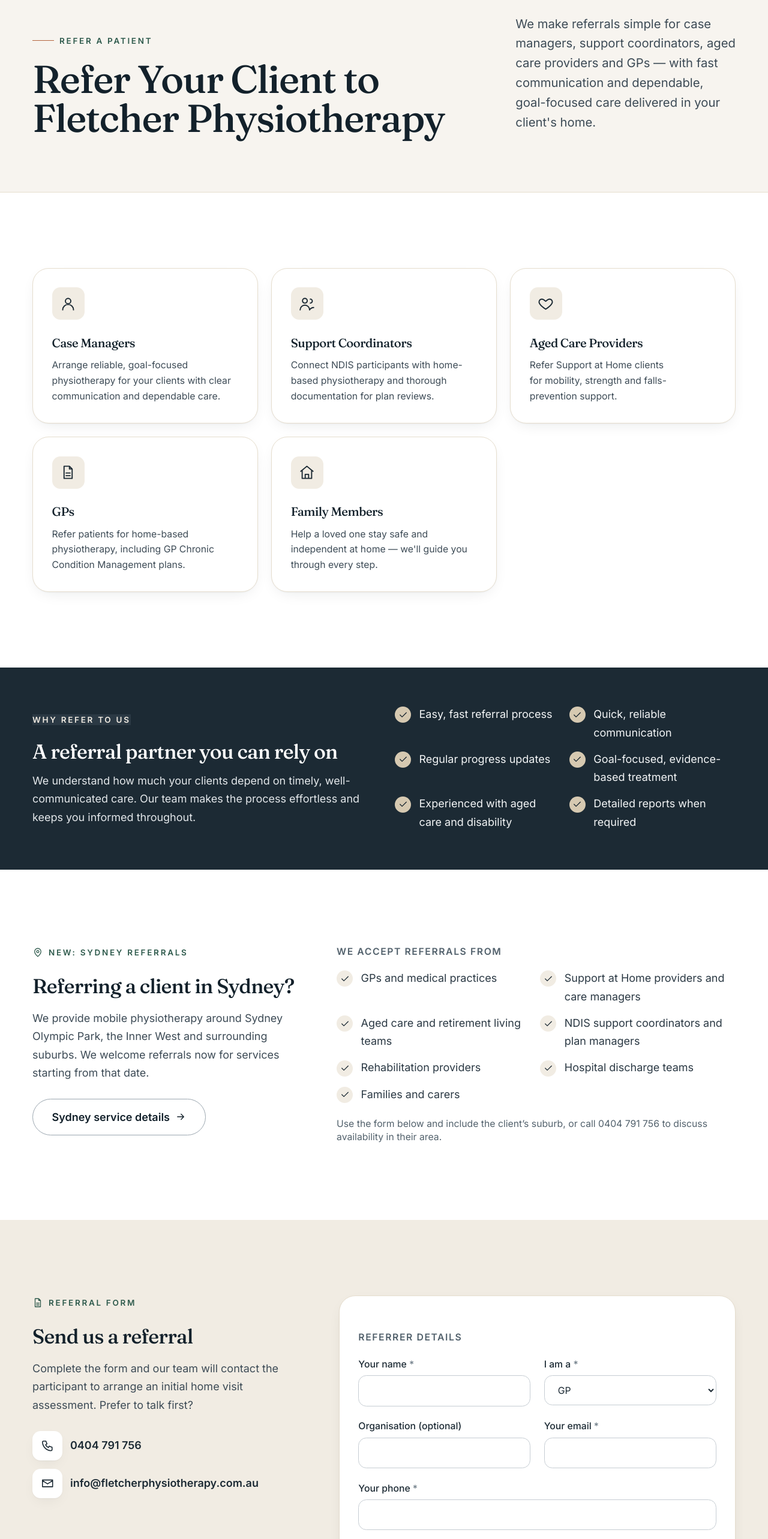
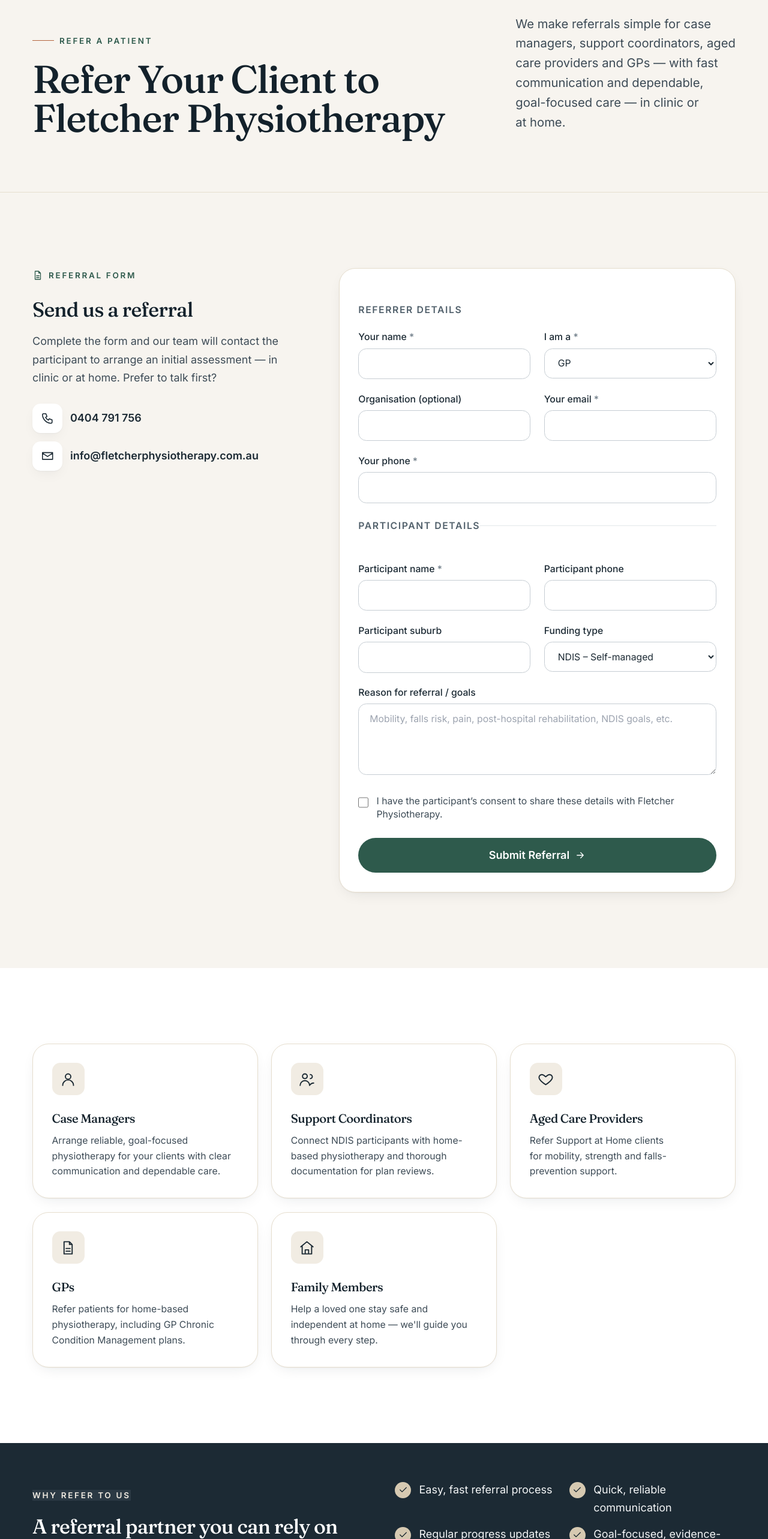
Before and after one commit to Trackrecord-pixel/Fletcher-physiotherapy-website, a Next.js app: page /refer-a-patient in a window 1280 px wide. Shown: the part 234-2800 px from the top of the page at 60% size. Built offline with nearby package versions, Linux system fonts and the light colour scheme.

Commit message:
Add files via upload

```diff
--- a/app/refer-a-patient/page.tsx
+++ b/app/refer-a-patient/page.tsx
@@ -54,12 +54,42 @@
       <PageHero
         eyebrow="Refer a Patient"
         title="Refer Your Client to Fletcher Physiotherapy"
-        intro="We make referrals simple for case managers, support coordinators, aged care providers and GPs — with fast communication and dependable, goal-focused care delivered in your client's home."
+        intro="We make referrals simple for case managers, support coordinators, aged care providers and GPs — with fast communication and dependable, goal-focused care — in clinic or at home."
         breadcrumb={[
           { name: "Home", href: "/" },
           { name: "Refer a Patient", href: "/refer-a-patient" },
         ]}
       />
+
+      <section className="section-py bg-cream" id="referral-form">
+        <div className="container-px grid gap-12 lg:grid-cols-12">
+          <div className="lg:col-span-5">
+            <span className="eyebrow"><Icon name="doc" className="h-4 w-4" /> Referral Form</span>
+            <h2 className="mt-4 text-3xl text-navy-900">Send us a referral</h2>
+            <p className="mt-4 text-navy-600">
+              Complete the form and our team will contact the participant to arrange an
+              initial assessment — in clinic or at home. Prefer to talk first?
+            </p>
+            <div className="mt-6 space-y-3">
+              <a href={site.phoneHref} className="flex items-center gap-3 text-navy-800 hover:text-navy-900">
+                <span className="flex h-11 w-11 items-center justify-center rounded-xl bg-white text-navy-800 shadow-card">
+                  <Icon name="phone" className="h-5 w-5" />
+                </span>
+                <span className="font-semibold">{site.phone}</span>
+              </a>
+              <a href={site.emailHref} className="flex items-center gap-3 text-navy-800 hover:text-navy-900">
+                <span className="flex h-11 w-11 items-center justify-center rounded-xl bg-white text-navy-800 shadow-card">
+                  <Icon name="mail" className="h-5 w-5" />
+                </span>
+                <span className="font-semibold">{site.email}</span>
+              </a>
+            </div>
+          </div>
+          <div className="lg:col-span-7">
+            <ReferralForm />
+          </div>
+        </div>
+      </section>
 
       <section className="section-py bg-white">
         <div className="container-px">
@@ -105,11 +135,11 @@
       <section className="section-py bg-white">
         <div className="container-px grid gap-10 lg:grid-cols-12">
           <div className="lg:col-span-5">
-            <span className="eyebrow"><Icon name="pin" className="h-4 w-4" /> New: Sydney referrals</span>
+            <span className="eyebrow"><Icon name="pin" className="h-4 w-4" /> Sydney referrals</span>
             <h2 className="mt-4 text-3xl text-navy-900">Referring a client in Sydney?</h2>
             <p className="mt-4 text-navy-600">
-              We provide mobile physiotherapy around Sydney Olympic Park, the Inner West
-              and surrounding suburbs. We welcome referrals now for services starting from that date.
+              We provide home visits around Sydney Olympic Park, the Inner West, Parramatta and
+              Bankstown–Yagoona, plus clinic appointments at Yagoona and Parramatta.
             </p>
             <Link href="/physiotherapy-sydney" className="btn-secondary mt-6">
               Sydney service details <Icon name="arrow" className="h-4 w-4" />
@@ -136,38 +166,8 @@
               ))}
             </ul>
             <p className="mt-5 text-sm text-navy-500">
-              Use the form below and include the client&rsquo;s suburb, or call {site.phone} to discuss availability in their area.
+              Use the referral form above and include the client&rsquo;s suburb, or call {site.phone} to discuss availability in their area.
             </p>
-          </div>
-        </div>
-      </section>
-
-      <section className="section-py bg-sand">
-        <div className="container-px grid gap-12 lg:grid-cols-12">
-          <div className="lg:col-span-5">
-            <span className="eyebrow"><Icon name="doc" className="h-4 w-4" /> Referral Form</span>
-            <h2 className="mt-4 text-3xl text-navy-900">Send us a referral</h2>
-            <p className="mt-4 text-navy-600">
-              Complete the form and our team will contact the participant to arrange an
-              initial home visit assessment. Prefer to talk first?
-            </p>
-            <div className="mt-6 space-y-3">
-              <a href={site.phoneHref} className="flex items-center gap-3 text-navy-800 hover:text-navy-900">
-                <span className="flex h-11 w-11 items-center justify-center rounded-xl bg-white text-navy-800 shadow-card">
-                  <Icon name="phone" className="h-5 w-5" />
-                </span>
-                <span className="font-semibold">{site.phone}</span>
-              </a>
-              <a href={site.emailHref} className="flex items-center gap-3 text-navy-800 hover:text-navy-900">
-                <span className="flex h-11 w-11 items-center justify-center rounded-xl bg-white text-navy-800 shadow-card">
-                  <Icon name="mail" className="h-5 w-5" />
-                </span>
-                <span className="font-semibold">{site.email}</span>
-              </a>
-            </div>
-          </div>
-          <div className="lg:col-span-7">
-            <ReferralForm />
           </div>
         </div>
       </section>
```
